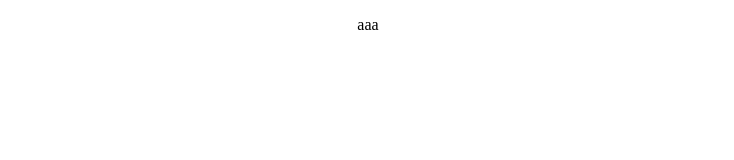
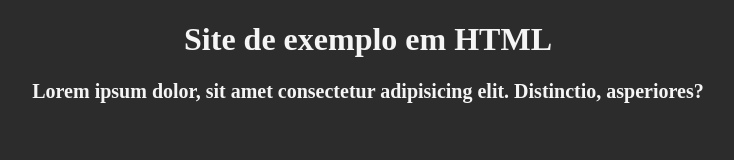
Before and after one commit to Ordep290705/pagina_web, a plain HTML site: page index.html in a window 1280 px wide. Shown: the whole page, without its empty margins (272-1006 px from the left). Drawn offline with Linux system fonts and the light colour scheme.

Commit message:
update - correção
aaa

```diff
--- a/index.html
+++ b/index.html
@@ -7,14 +7,29 @@
     <meta http-equiv="X-UA-Compatible" content="ie=edge">
     <title>GitHub</title>
     <style>
+        body {
+            background-color: rgb(44, 44, 44);
+            color: whitesmoke;
+        }
+
+        h1 {
+            text-align: center;
+        }
+
         p {
             text-align: center;
+            font-size: 20px;
         }
     </style>
 </head>
 
 <body>
-    <p>aaa</p>
+    <h1>
+        <b>Site de exemplo em HTML</b>
+    </h1>
+    <p>
+        <b>Lorem ipsum dolor, sit amet consectetur adipisicing elit. Distinctio, asperiores?</b>
+    </p>
 </body>
 
 </html>
```
